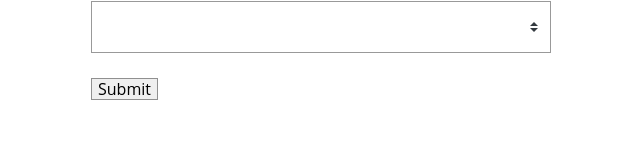
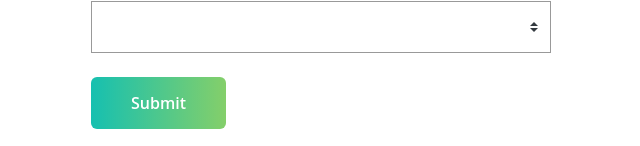
Before and after one commit to barein/vue-training, a Vue app: page /event/create in a window 1280 px wide. Shown: the part 753-899 px from the top of the page, without its empty margins (319-959 px from the left). Before the commit the page ends 874 px from the top, so only its background shows below. Built offline with nearby package versions, Linux system fonts and the light colour scheme.

Commit message:
BaseButton reusable EVERYWHERE is done

```diff
--- a/db.json
+++ b/db.json
@@ -338,6 +338,20 @@
       "date": "",
       "time": "",
       "attendees": []
+    },
+    {
+      "id": 8420583,
+      "category": "",
+      "organizer": {
+        "id": 1,
+        "name": "Nicolas"
+      },
+      "title": "",
+      "description": "",
+      "location": "",
+      "date": "",
+      "time": "",
+      "attendees": []
     }
   ]
 }
--- /dev/null
+++ b/src/components/BaseButton.vue
@@ -0,0 +1,81 @@
+<template>
+  <button v-on="$listeners" class="button" :class="buttonClass" v-bind="$attrs">
+    <slot />
+  </button>
+</template>
+
+<script>
+export default {
+  inheritAttrs: false,
+  props: {
+    buttonClass: String
+  }
+};
+</script>
+
+<style scoped>
+.button {
+  display: inline-flex;
+  align-items: center;
+  justify-content: space-between;
+  height: 52px;
+  padding: 0 40px;
+  background: transparent;
+  border: none;
+  border-radius: 6px;
+  text-align: center;
+  font-weight: 600;
+  white-space: nowrap;
+  transition: all 0.2s linear;
+}
+.button:hover {
+  -webkit-transform: scale(1.02);
+  transform: scale(1.02);
+  box-shadow: 0 7px 17px 0 rgba(0, 0, 0, 0.2), 0 6px 20px 0 rgba(0, 0, 0, 0.19);
+}
+.button:active {
+  -webkit-transform: scale(1);
+  transform: scale(1);
+  box-shadow: none;
+}
+.button:focus {
+  outline: 0;
+}
+.button.-fill-gradient {
+  background: linear-gradient(to right, #16c0b0, #84cf6a);
+  color: #ffffff;
+}
+.button:disabled {
+  -webkit-transform: scale(1);
+  transform: scale(1);
+  box-shadow: none;
+  background: #eeeeee;
+}
+.button + .button {
+  margin-left: 1em;
+}
+.button.-fill-gray {
+  background: rgba(0, 0, 0, 0.5);
+  color: #ffffff;
+}
+.button.-size-small {
+  height: 32px;
+}
+.button.-icon-right {
+  text-align: left;
+  padding: 0 20px;
+}
+.button.-icon-right > .icon {
+  margin-left: 10px;
+}
+.button.-icon-left {
+  text-align: right;
+  padding: 0 20px;
+}
+.button.-icon-left > .icon {
+  margin-right: 10px;
+}
+.button.-icon-center {
+  padding: 0 20px;
+}
+</style>
--- a/src/views/EventCreate.vue
+++ b/src/views/EventCreate.vue
@@ -35,14 +35,13 @@
       <datepicker v-model="event.date" placeholder="Select a date" />
     </div>
 
-    <div class="field">
-      <label>Select a time</label>
-      <select v-model="event.time">
-        <option v-for="time in times" :key="time">{{ time }}</option>
-      </select>
-    </div>
+    <BaseSelect
+      label="Select a time"
+      :options="times"
+      v-model="event.time"
+    ></BaseSelect>
 
-    <input type="submit" class="button -fill-gradient" value="Submit" />
+    <BaseButton type="submit" buttonClass="-fill-gradient">Submit</BaseButton>
   </form>
 </template>
 
```
